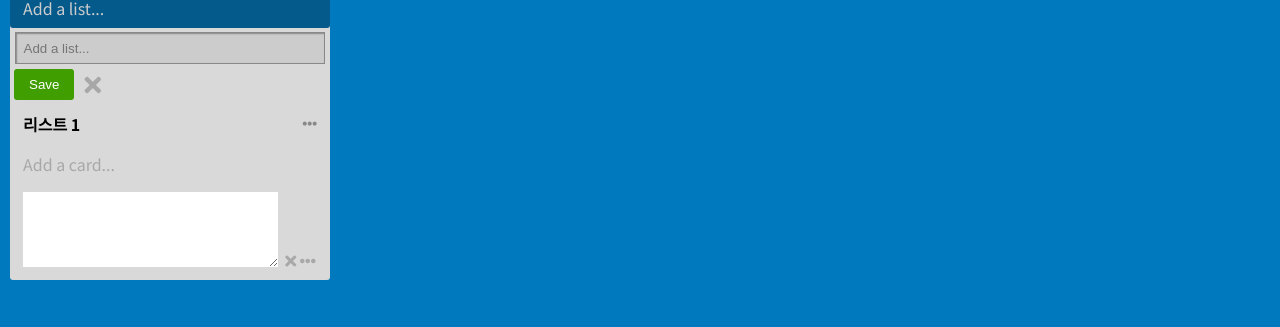
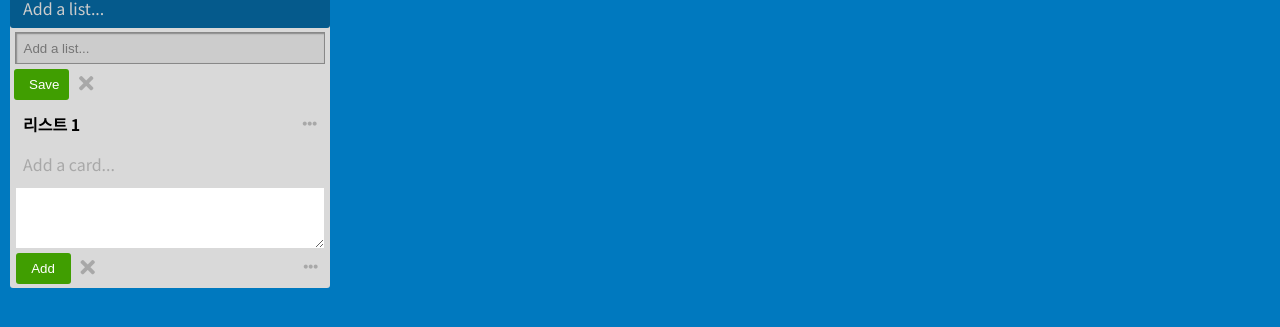
Before and after one commit to web-front-eg/trello-clone, a website: page index.html in a window 1280 px wide. Shown: the part 131-458 px from the top of the page. Drawn offline with Linux system fonts and the light colour scheme.

Commit message:
feat: Adjust width and other paddings

```diff
--- a/css/style.css
+++ b/css/style.css
@@ -331,20 +331,21 @@ nav .btn {
   margin-top: 5px;
 }
 
-.card-list__adding-list button {
+.btn {
   background-color: var(--color-btn-save);
   color: var(--color-text);
 
   box-sizing: border-box;
 
   padding: 8px 15px;
+  width: 55px;
   border-radius: var(--border-radius-small);
 }
 
 .card-list__adding-list i {
+  margin-left: 10px;
+  font-size: 1.3rem;
   color: var(--color-text-dark2);
-  font-size: 1.5rem;
-  margin-left: 10px;
 }
 
 .card-list__title {
@@ -358,7 +359,7 @@ nav .btn {
 
 .card-list__title i {
   font-size: 0.9rem;
-  color: var(--color-text-dark1);
+  color: var(--color-text-dark2);
 }
 
 .card-list__add-card {
@@ -372,3 +373,40 @@ nav .btn {
   cursor: pointer;
   text-decoration: underline;
 }
+
+.card-list__adding-card {
+  padding: 4px;
+  color: var(--color-text-dark2);
+}
+
+.card-list__adding-card textarea {
+  display: block;
+  width: 99%;
+  margin: 0 auto;
+}
+
+.card-list__adding-card__under {
+  display: flex;
+  flex-direction: row;
+  justify-content: space-between;
+
+  margin-top: 5px;
+  margin-left: 1.5px;
+}
+
+.card-list__adding-card__under__left {
+  display: flex;
+  align-items: center;
+}
+
+.card-list__adding-card__under__left i {
+  margin-left: 10px;
+  font-size: 1.3rem;
+  color: var(--color-text-dark2);
+}
+
+.card-list__adding-card__under__right i {
+  margin-right: 8px;
+  font-size: 0.9rem;
+  color: var(--color-text-dark2);
+}
--- a/index.html
+++ b/index.html
@@ -108,34 +108,42 @@
 
     <!-- 3. card lists -->
     <section class="card-lists">
-      <!-- 3-1. list -->
       <div class="card-list">
-        <!-- 3-2. add list -->
+        <!-- 3-1. add list -->
         <div class="card-list__add-list">Add a list...</div>
 
-        <!-- 3-3. adding list -->
+        <!-- 3-2. adding list -->
         <div class="card-list__adding-list">
           <input type="text" placeholder="Add a list..." />
           <div class="card-list__adding-list__under">
-            <button>Save</button> <i class="fas fa-times"></i>
+            <button class="btn">Save</button> <i class="fas fa-times"></i>
           </div>
         </div>
 
-        <!-- 3-4. list title -->
+        <!-- added list title -->
         <div class="card-list__title">
           <strong>리스트 1</strong>
           <i class="fas fa-ellipsis-h"></i>
         </div>
 
-        <!-- 3-5. list add list -->
+        <!-- 3-3. add card -->
         <p class="card-list__add-card">Add a card...</p>
-        <div class="card-list__add-card">
-          <textarea name="" id="" cols="30" rows="5"></textarea>
-          <button></button>
-          <i class="fas fa-times"></i>
-          <i class="fas fa-ellipsis-h"></i>
+
+        <!-- 3-4. adding card -->
+        <div class="card-list__adding-card">
+          <textarea name="" id="" cols="30" rows="4"></textarea>
+
+          <div class="card-list__adding-card__under">
+            <div class="card-list__adding-card__under__left">
+              <button class="btn">Add</button> <i class="fas fa-times"></i>
+            </div>
+            <div class="card-list__adding-card__under__right">
+              <i class="fas fa-ellipsis-h"></i>
+            </div>
+          </div>
         </div>
-        <div class="card-list__card"></div>
+        <!-- 3-5. added card -->
+        <div class="card-list__added-card"></div>
       </div>
     </section>
   </body>
```
